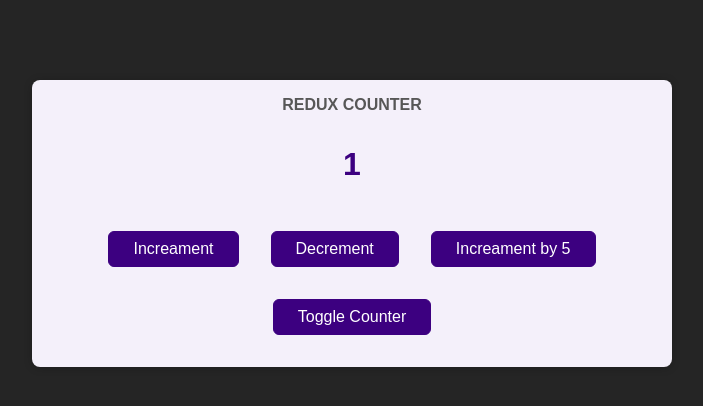
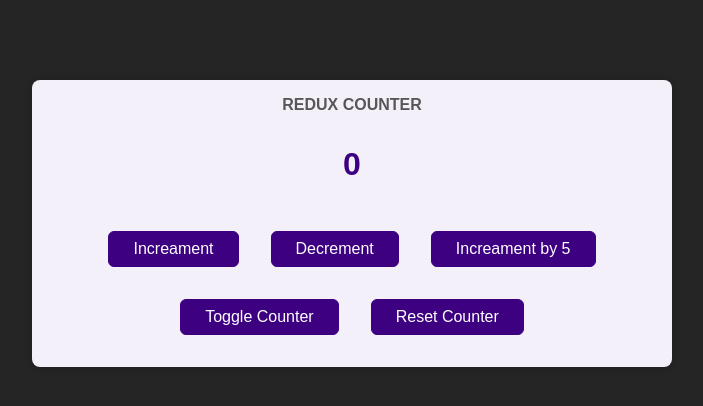
Before and after one commit to RAJESH2961/udemy-react-practice, a React (Create React App) app in the folder Redux-Counter/: page / in a window 1280 px wide. Shown: the top 406 px of the page, without its empty margins (288-991 px from the left). Built offline with nearby package versions, Linux system fonts and the light colour scheme.

Commit message:
Resetting the state

```diff
--- a/Redux-Counter/src/components/Counter.js
+++ b/Redux-Counter/src/components/Counter.js
@@ -27,16 +27,22 @@ const Counter = () => {
     dispatch({ type: 'toggle' })
   };
 
+    // CallingReset in the redux
+  const resetCounter = () => {
+    dispatch({ type: 'resetCounter' })
+  };
+
   return (
     <main className={classes.counter}>
       <h1>Redux Counter</h1>
-      { show && <div className={classes.value}>{counter+1}</div> }
+      { show && <div className={classes.value}>{counter}</div> }
       <div className='counter'>
         <button onClick={increamentHandler}>Increament</button>
         <button onClick={decrementHandler}>Decrement</button>
         <button onClick={increaseHandler}>Increament by 5</button>
       </div>
       <button onClick={toggleCounterHandler}>Toggle Counter</button>
+      <button onClick={resetCounter}>Reset Counter</button>
     </main>
   );
 };
--- a/Redux-Counter/src/store/index.js
+++ b/Redux-Counter/src/store/index.js
@@ -36,6 +36,14 @@ const counterReducer = (state = initialState, action) => {
         }
     }
 
+
+        if(action.type === 'resetCounter'){
+        return{
+            showCounter: state.showCounter,
+            counter: initialState.counter
+        }
+    }
+
     return state;
 };
 
```
